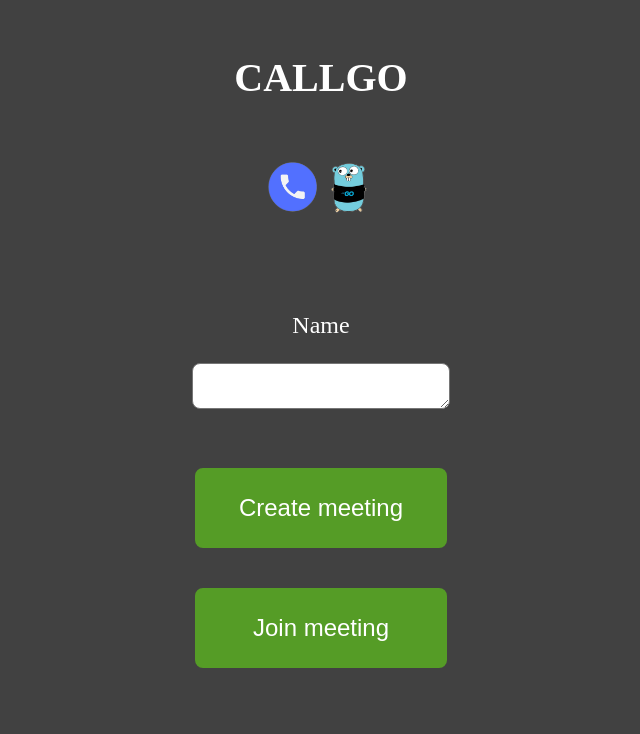
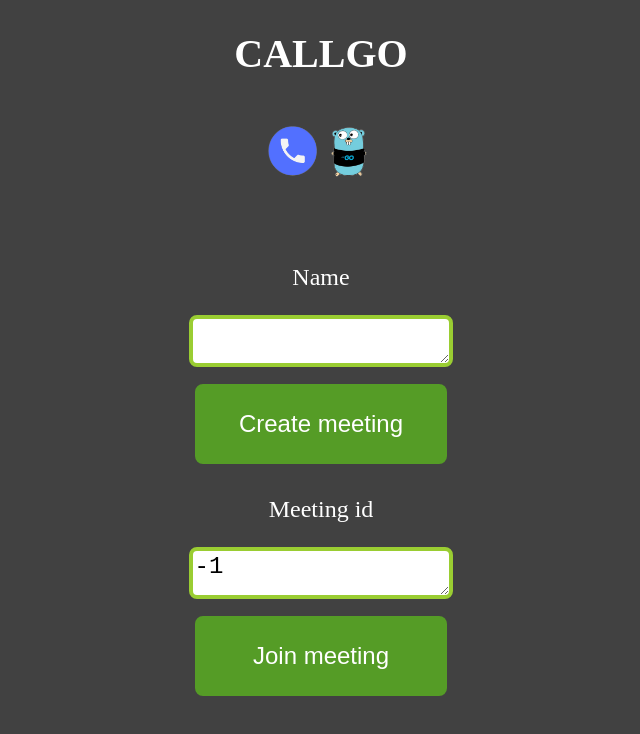
Before and after one commit to HoriaBosoanca/callgo-client, an Angular app: page /menu in a window 1280 px wide. Shown: the top 734 px of the page, without its empty margins (319-959 px from the left). Built offline with nearby package versions, Linux system fonts and the light colour scheme.

Commit message:
session v0.1

```diff
--- a/src/app/api.service.ts
+++ b/src/app/api.service.ts
@@ -17,11 +17,25 @@ export class ApiService {
 
   private apiUrl = 'https://callgo-server-386137910114.europe-west3.run.app'
 
-  postVideo(endpoint: string, videoData: any): Observable<any> {
-    return this.http.post(`${this.apiUrl}/${endpoint}`, videoData, { headers: this.getHeaders() });
+  // VIDEO
+  postVideo(videoData: any): Observable<any> {
+    return this.http.post(`${this.apiUrl}/video`, videoData, { headers: this.getHeaders() });
   }
 
-  getVideo(endpoint: string): Observable<any> {
-    return this.http.get(`${this.apiUrl}/${endpoint}`, { headers: this.getHeaders() });
+  getVideo(): Observable<any> {
+    return this.http.get(`${this.apiUrl}/video`, { headers: this.getHeaders() });
+  }
+
+  // SESSION
+  createSession(): Observable<any> {
+    return this.http.post(`${this.apiUrl}/session`, { headers: this.getHeaders() });
+  }
+
+  joinSession(hostID: number): Observable<any> {
+    return this.http.post(`${this.apiUrl}/session/${hostID}`, { headers: this.getHeaders() });
+  }
+
+  getSession(hostID: number): Observable<any> {
+    return this.http.get(`${this.apiUrl}/session/${hostID}`, { headers: this.getHeaders() });
   }
 }
--- a/src/app/camera/camera.component.ts
+++ b/src/app/camera/camera.component.ts
@@ -2,6 +2,7 @@ import { Component, OnInit } from '@angular/core';
 import { FormsModule } from '@angular/forms';
 import { CommonModule } from '@angular/common';
 import { ApiService } from '../api.service';
+import { SessionService } from '../session.service';
 
 @Component({
   selector: 'app-camera',
@@ -11,9 +12,11 @@ import { ApiService } from '../api.service';
   styleUrls: ['./camera.component.css']
 })
 export class CameraComponent implements OnInit {
-	constructor(private apiService: ApiService) {}
+	constructor(private apiService: ApiService, private sessionService: SessionService) {}
 
-	ngOnInit() {
+	async ngOnInit() {
+		console.log(await this.apiService.getSession(this.sessionService.hostID).toPromise())
+
 		this.canvas = document.createElement('canvas'); // Hidden canvas for capturing video frames
 		this.displayImage = document.getElementById('reconstructedFrame') as HTMLImageElement;
 	}
@@ -66,7 +69,7 @@ export class CameraComponent implements OnInit {
 
 		try {
 			let id = this.generateID()
-			await this.apiService.postVideo('video', { ID: id, video: frame }).toPromise();
+			await this.apiService.postVideo({ ID: id, video: frame }).toPromise();
 		} catch (error) {
 			console.error('Error uploading video chunk:', error);
 		}
@@ -74,7 +77,7 @@ export class CameraComponent implements OnInit {
 
 	async receive(): Promise<void> {
 		try {
-			const frameAndID: any = await this.apiService.getVideo('video').toPromise();
+			const frameAndID: any = await this.apiService.getVideo().toPromise();
 			this.displayImage.src = frameAndID.video;
 		} catch (error) {
 			console.error('Error during video reception:', error);
--- a/src/app/menu/menu.component.css
+++ b/src/app/menu/menu.component.css
@@ -19,7 +19,7 @@
 }
 
 .menu-item{
-    height: 15vh;
+    height: 12vh;
     width: 100%;
 
     display: flex;
@@ -37,11 +37,13 @@
     color: white;
 }
 
-#name-textarea{
+.my-textarea{
     font-size: 3vh;
     height: 5vh;
     width: 20%;
     border-radius: 1vh;
+    border-width: 0.5vh;
+    border-color: yellowgreen;
 }
 
 img{
--- a/src/app/menu/menu.component.html
+++ b/src/app/menu/menu.component.html
@@ -3,26 +3,32 @@
         <h1>CALLGO</h1>
     </div>
 </div>
-
 <div class="menu-item mb">
     <img src="../../assets/images/Callgo-logo.png">
 </div>
 
+
 <div class="menu-item mb">
     <div id="name-box">
         <p id="name-p">Name</p>
-        <textarea name="name" id="name-textarea"></textarea>
+        <textarea [(ngModel)]="displayName" class="my-textarea" #nameInput></textarea>
     </div>
 </div>
-
 <div class="menu-item">
-    <button class="menu-button">
+    <button (click)="startMeeting()" class="menu-button">
         Create meeting
     </button>
 </div>
 
+
+<div class="menu-item mb">
+    <div id="name-box">
+        <p id="name-p">Meeting id</p>
+        <textarea [(ngModel)]="meetingID" class="my-textarea" #joinInput></textarea>
+    </div>
+</div>
 <div class="menu-item">
-    <button class="menu-button">
+    <button (click)="joinMeeting()" class="menu-button">
         Join meeting
     </button>
 </div>
--- a/src/app/menu/menu.component.ts
+++ b/src/app/menu/menu.component.ts
@@ -1,12 +1,58 @@
-import { Component } from '@angular/core';
+import { Component, ElementRef, OnInit, ViewChild } from '@angular/core';
+import { FormsModule } from '@angular/forms';
+import { ApiService } from '../api.service';
+import { SessionService } from '../session.service';
+import { Router } from '@angular/router';
 
 @Component({
-  selector: 'app-menu',
-  standalone: true,
-  imports: [],
-  templateUrl: './menu.component.html',
-  styleUrl: './menu.component.css'
+	selector: 'app-menu',
+	standalone: true,
+	imports: [FormsModule],
+	templateUrl: './menu.component.html',
+	styleUrl: './menu.component.css'
 })
-export class MenuComponent {
+export class MenuComponent implements OnInit {
+	constructor(private router: Router, private apiService: ApiService, private sessionService: SessionService ) {}
 
+	ngOnInit(): void {}
+
+	// input
+	displayName: string = ""
+	meetingID: number = -1
+
+	// HTML refs
+	@ViewChild('nameInput') nameInput!: ElementRef;
+	@ViewChild('joinInput') joinInput!: ElementRef;
+
+	async startMeeting() {
+		if(this.displayName != "") {
+			this.sessionService.myID = await this.apiService.createSession().toPromise()
+			this.sessionService.hostID = this.sessionService.myID
+
+			this.sessionService.displayName = this.displayName
+			this.router.navigate(['/video'])
+		} else {
+			this.nameInput.nativeElement.style.borderColor = 'red'
+			console.log("Empty name")
+		}
+	}
+
+
+	async joinMeeting() {
+		try {
+			if(this.displayName != "") {
+				this.sessionService.myID = await this.apiService.joinSession(this.meetingID).toPromise()
+				this.sessionService.hostID = this.meetingID
+			} else {
+				this.nameInput.nativeElement.style.borderColor = 'red'
+				console.log("Empty name")
+			}
+		} catch(err) {
+			this.joinInput.nativeElement.style.borderColor = 'red'
+			throw err
+		}
+
+		this.sessionService.displayName = this.displayName
+		this.router.navigate(['/video'])
+	}
 }
--- /dev/null
+++ b/src/app/session.service.ts
@@ -0,0 +1,13 @@
+import { Injectable } from '@angular/core';
+
+@Injectable({
+  providedIn: 'root'
+})
+export class SessionService {
+  constructor() { }
+
+  public hostID: number = -1
+
+  public myID: number = -1
+  public displayName: string = "null"
+}
```
Also changed, not shown: 1 other file (tests, documents, lock files or other folders).
